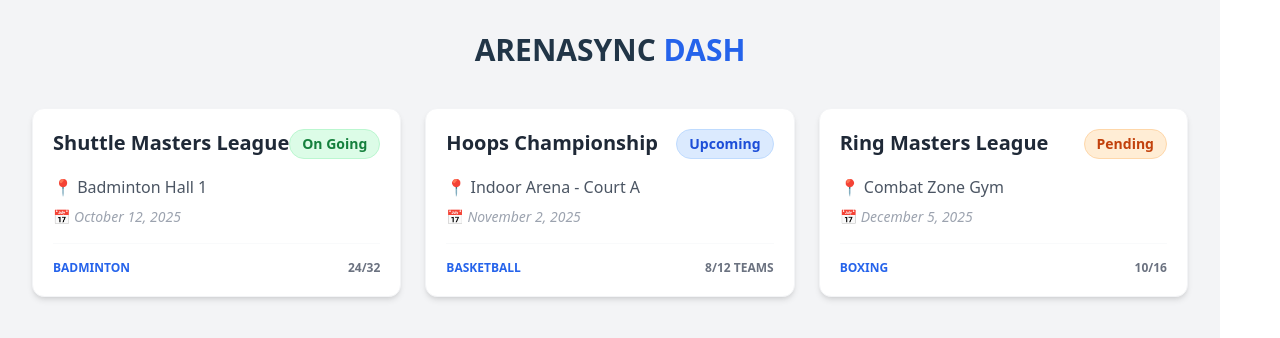
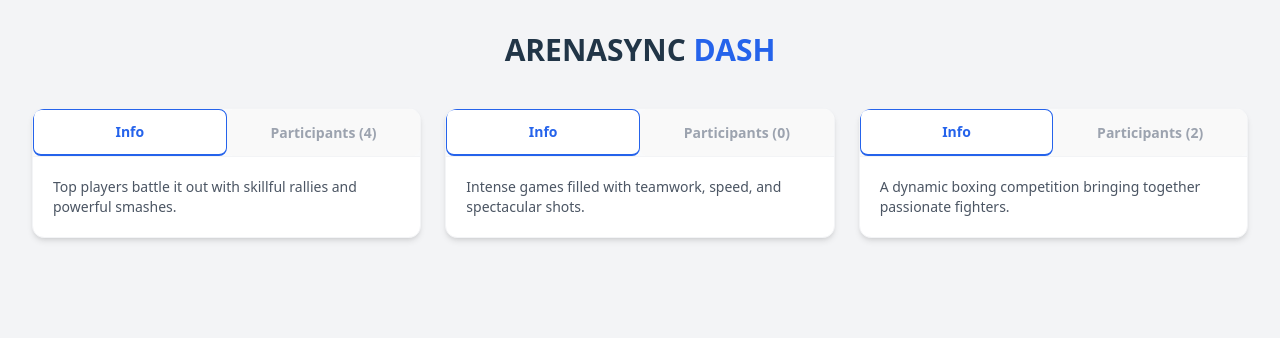
Before and after one commit to anassjabrane/ArenaSync-Gestionnaire-de-Tournois-Sportifs, a React (Vite) app: page / in a window 1280 px wide. Shown: the top 338 px of the page. Built offline with nearby package versions, Linux system fonts and the light colour scheme.

Commit message:
ajoute la navigation et Système d'onglets

```diff
--- a/src/components/TournamentCard.jsx
+++ b/src/components/TournamentCard.jsx
@@ -1,49 +1,47 @@
-// import React from "react";
-// export default function TournamentCard({tornement}){
-//     return(
-//         <div className="bg-white rounded-xl shadow-md overflow-hidden border border-gray-100 hover:scale-105 transition-transform duration-300">
-//             {/* Image du tournoi */}
-//             <img
-//             src={tornement.image}
-//             alt={tornement.name}
-//             className="w-full h-48 object-cover"
-//              />
-
-//              {/* Infos du tournoi */}
-//              <div className="p-5">
-//                 <span>
-//                     {tornement.category}
-//                 </span>
-//                 <h3>{tornement.name}</h3>
-//                 <p>{tornement.date}</p>
-//                 <button>voir details</button>
-
-//              </div>
-
-//         </div>
-//     );
-// }
-
-import React from "react";
+import React, { useState } from "react";
 import StatusBadge from "./StatusBadge";
 
 export default function TournamentCard({ tournament }) {
-  // 🛡️ Had s-stira daroriya bach ila kant l-data khawya may-t-ferqe3ch l-site
+  const [activeTab, setActiveTab] = useState("info");
+
   if (!tournament) return null;
 
   return (
-    <div className="bg-white p-5 rounded-xl shadow-md border border-gray-100">
-      <div className="flex justify-between items-start mb-4">
-        <h3 className="text-xl font-bold text-gray-800">{tournament.title}</h3>
-        <StatusBadge status={tournament.status} />
+    <div className="bg-white rounded-xl shadow-md border border-gray-100 overflow-hidden">
+
+      {/* 🚀 Navigation Tabs - Hna fin ghadi n-khdmo b setActiveTab */}
+      <div className="flex border-b border-gray-100 bg-gray-50">
+        <button
+          // 💡 Hada huwa l-key: mli kiy-cliqui l-user, setActiveTab kat-khdem
+          onClick={() => setActiveTab("info")}
+          className={`flex-1 py-3 text-sm font-bold ${activeTab === 'info' ? 'text-blue-600 border-b-2 border-blue-600 bg-white' : 'text-gray-400'}`}
+        >
+          Info
+        </button>
+
+        <button
+          // 💡 Hna tani: setActiveTab kat-beddel l-state l "participants"
+          onClick={() => setActiveTab("participants")}
+          className={`flex-1 py-3 text-sm font-bold ${activeTab === 'participants' ? 'text-blue-600 border-b-2 border-blue-600 bg-white' : 'text-gray-400'}`}
+        >
+          Participants ({tournament.participants?.length || 0})
+        </button>
       </div>
 
-      <p className="text-gray-600 mb-2 font-medium">📍 {tournament.location}</p>
-      <p className="text-sm text-gray-400 italic">📅 {tournament.date}</p>
-
-      <div className="mt-4 pt-4 border-t border-gray-50 flex justify-between items-center text-xs font-bold uppercase">
-        <span className="text-blue-600">{tournament.sport}</span>
-        <span className="text-gray-500">{tournament.participantsCount}</span>
+      {/* L-Contenu li kiy-tbeddel */}
+      <div className="p-5">
+        {activeTab === "info" ? (
+          <p className="text-gray-600 text-sm">{tournament.description}</p>
+        ) : (
+          <div className="space-y-2">
+             {/* Challenge 5 Logic: Mapping des participants */}
+            {tournament.participants?.map((p) => (
+              <div key={p.id} className="text-sm font-medium p-2 bg-gray-50 rounded">
+                {p.name} - <span className="text-blue-500 uppercase text-[10px]">{p.status}</span>
+              </div>
+            ))}
+          </div>
+        )}
       </div>
     </div>
   );
```
